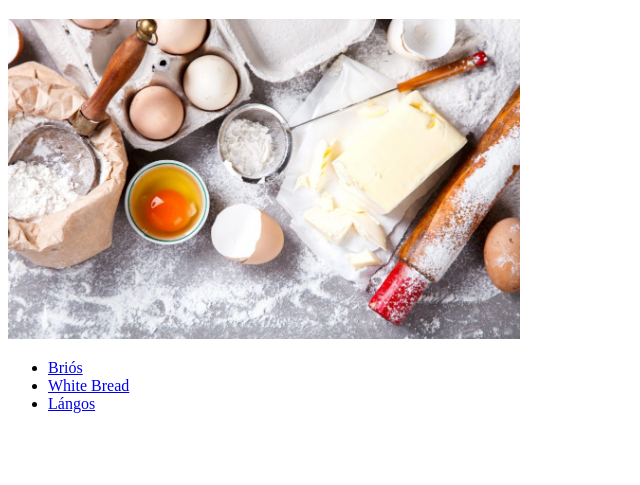
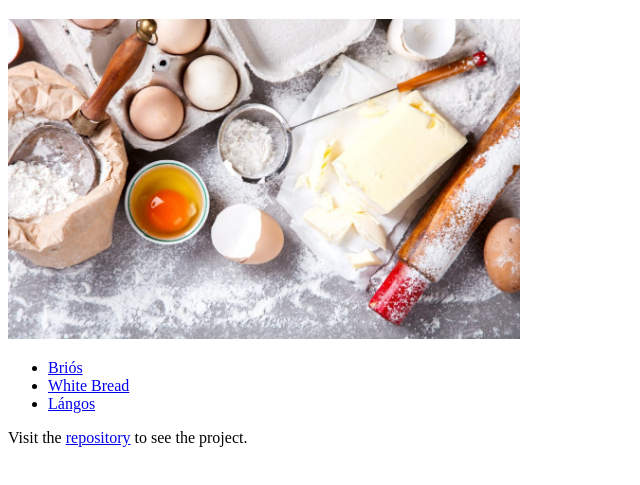
Before and after one commit to jctemp/website-recipes, a plain HTML site: page index.html in a window 1280 px wide. Shown: the part 61-546 px from the top of the page, without its empty margins (0-640 px from the left). Drawn offline with Linux system fonts and the light colour scheme.

Commit message:
Add link to repository

```diff
--- a/index.html
+++ b/index.html
@@ -19,6 +19,6 @@
     </ul>
 </body>
 
-<!-- TODO: Visit the <a href="https://www.google.com">repository</a> to see the project. -->
+Visit the <a href="https://github.com/jctemp/website-recipes">repository</a> to see the project.
 
 </html>
```
Also changed, not shown: recipes/langos.html (+1 -2 lines).
